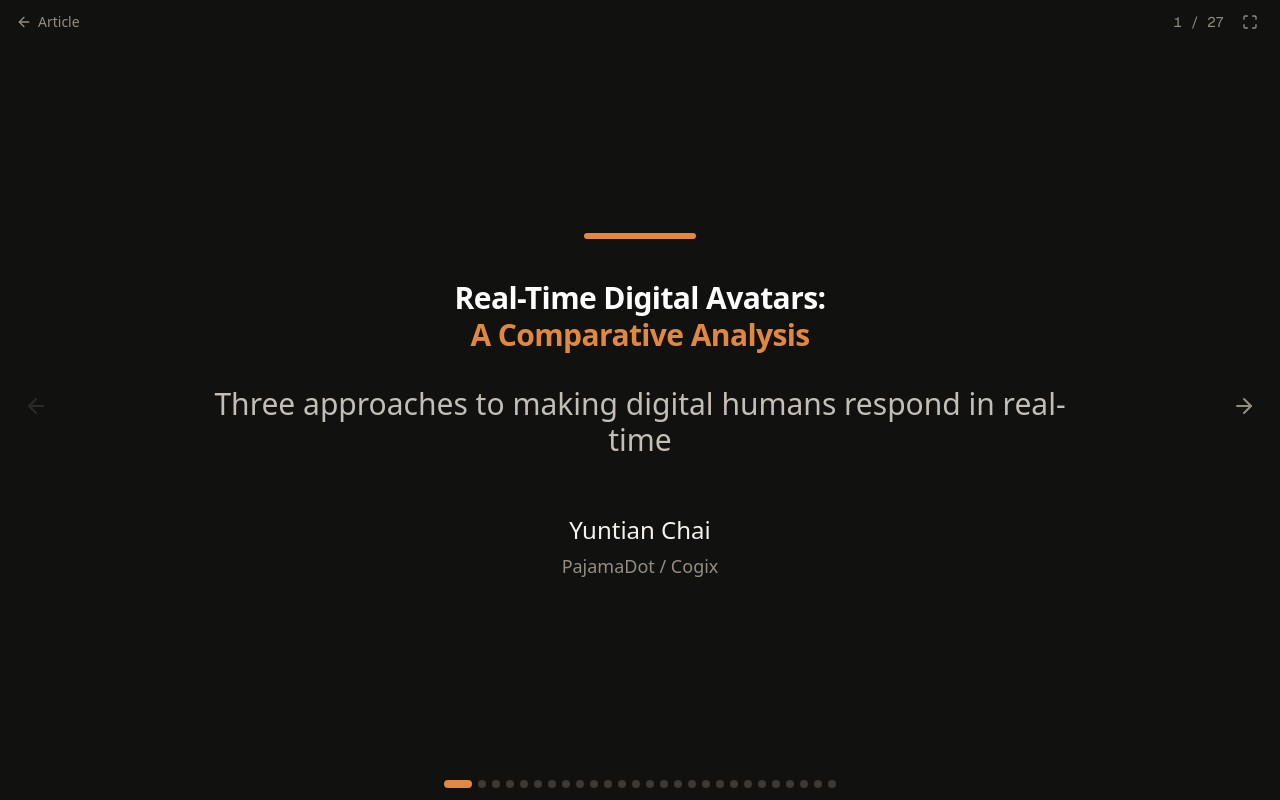
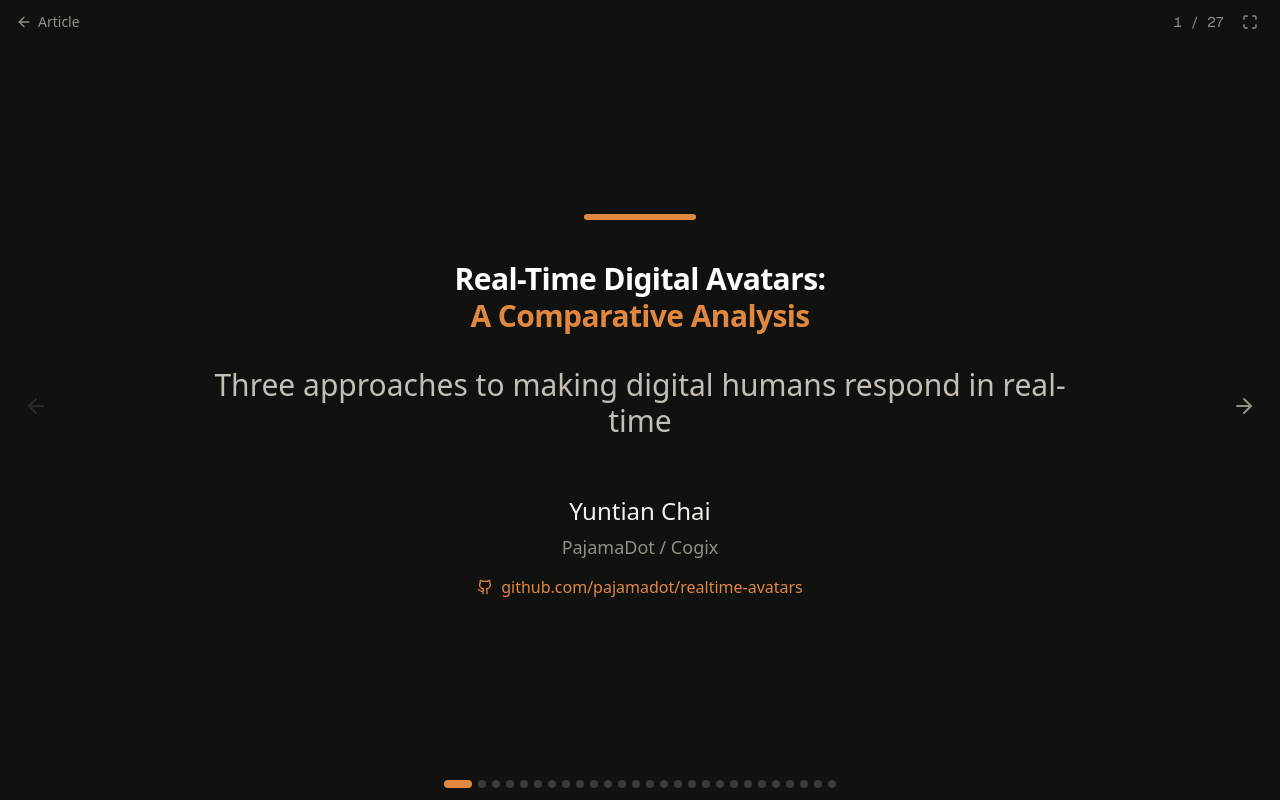
Before and after one commit to pajamadot/realtime-avatars, a Next.js app in the folder web/: page / in a window 1280 px wide. Built offline with nearby package versions, Linux system fonts and the light colour scheme.

Commit message:
slides: add repo GitHub link on first and last slide

```diff
--- a/web/app/slides/SlidesDeck.tsx
+++ b/web/app/slides/SlidesDeck.tsx
@@ -32,6 +32,7 @@ import {
   Activity,
   Timer,
   Play,
+  Github,
 } from 'lucide-react';
 import SlideFlow from './components/SlideFlow';
 
@@ -51,6 +52,8 @@ const METHOD_COLORS = {
   generative: '#6ec87a',
   gaussian: '#e08840',
 } as const;
+
+const PROJECT_REPO_URL = 'https://github.com/pajamadot/realtime-avatars';
 
 function DemoLink({ slug, label, color }: { slug: string; label: string; color: string }) {
   return (
@@ -123,6 +126,16 @@ function SlideTitle() {
       <div className="flex flex-col items-center gap-1.5 text-[#948d82]">
         <span className="text-2xl font-medium text-[#f5f2ec]">Yuntian Chai</span>
         <span className="text-lg">PajamaDot / Cogix</span>
+        <a
+          href={PROJECT_REPO_URL}
+          target="_blank"
+          rel="noopener noreferrer"
+          className="mt-2 inline-flex items-center gap-2 text-base hover:underline"
+          style={{ color: METHOD_COLORS.gaussian }}
+        >
+          <Github size={16} />
+          github.com/pajamadot/realtime-avatars
+        </a>
       </div>
     </div>
   );
@@ -2439,14 +2452,14 @@ function SlideThankYou() {
           realtime-avatars.vercel.app
         </a>
         <a
-          href="https://github.com/PajamaDot/realtime-avatars"
+          href={PROJECT_REPO_URL}
           target="_blank"
           rel="noopener noreferrer"
           className="flex items-center gap-2 text-base hover:underline justify-center"
           style={{ color: METHOD_COLORS.gaussian }}
         >
-          <ExternalLink size={16} />
-          github.com/PajamaDot/realtime-avatars
+          <Github size={16} />
+          github.com/pajamadot/realtime-avatars
         </a>
       </div>
 
```
